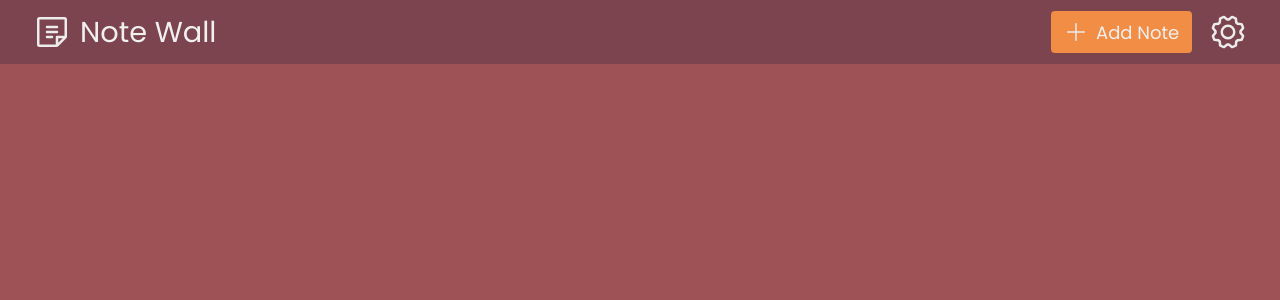
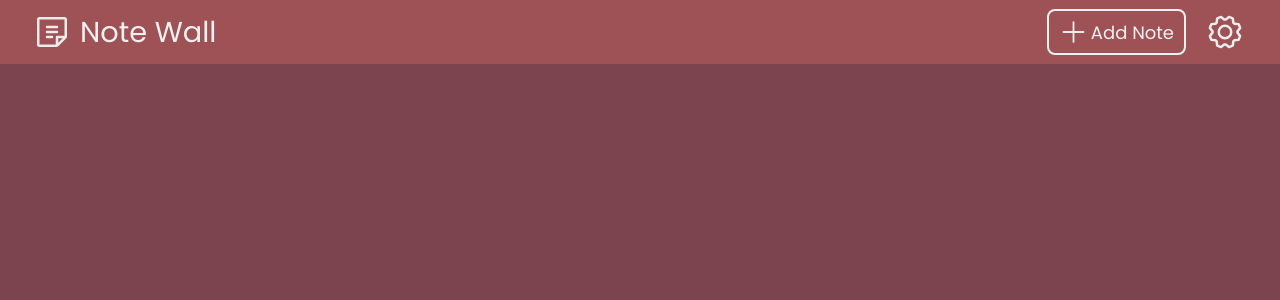
Before and after one commit to JoMath363/note-wall, a React (Vite) app in the folder client/: page / in a window 1280 px wide. Shown: the top 300 px of the page. Built offline with nearby package versions, Linux system fonts and the light colour scheme.

Commit message:
added color theme system and minor design changes

```diff
--- a/client/src/Components/Header/Header.css
+++ b/client/src/Components/Header/Header.css
@@ -19,24 +19,30 @@
       font-size: 1.8rem;
       font-weight: 400;
    }
+
+   & img {
+      height: 2.5rem;
+      width: 2.5rem;
+   }
 }
 
 .header-left {
    display: flex;
    align-items: center;
    gap: 1rem;
+}
 
-   & button {
+.add-note-btn {
    all: unset;
 
    display: flex;
    align-items: center;
-      gap: 0.5rem;
+   gap: 0.2rem;
 
-      padding: .3rem .8rem;
+   padding: .2rem .6rem;
 
-      background: var(--primary);
-      border-radius: .25rem;
+   border: 2px solid var(--white);
+   border-radius: 8px;
 
    cursor: pointer;
 
@@ -46,8 +52,112 @@
    }
 
    & img {
-         height: 2rem;
-         width: 1.5rem;
+      height: calc(2.5rem - 4px);
+      width: 1.8rem;
+   }
+
+   &:hover {
+      background: var(--primary);
+      border: 2px solid var(--primary);
+   }
+
+   &:active {
+      filter: brightness(120%);
    }
 }
+
+.settings {
+   position: relative;
+
+   display: flex;
+   justify-content: center;
+   align-items: center;
 }
+
+& #settings-btn {
+   all: unset;
+
+   display: flex;
+   align-items: center;
+   justify-content: center;
+
+   padding: .2rem;
+
+   border-radius: 8px;
+
+   cursor: pointer;
+
+   & img {
+      height: 2.5rem;
+      width: 2.5rem;
+   }
+
+   &:hover {
+      background-color: var(--primary);
+   }
+
+   &:active {
+      filter: brightness(120%);
+   }
+
+   &.active {
+      background-color: var(--primary);
+      border-radius: 8px;
+   }
+}
+
+& #settings-box {
+   position: absolute;
+   top: calc(100% + 1.5rem);
+   right: 0;
+   z-index: 2;
+
+   display: none;
+
+   padding: 1rem;
+
+   border-radius: 8px;
+
+   background: var(--surface);
+
+   &.active {
+      display: flex;
+      flex-direction: column;
+      gap: .5rem;
+   }
+}
+
+& .theme-btn {
+   all: unset;
+
+   display: flex;
+   gap: .2rem;
+
+   padding: .3rem .4rem;
+
+
+   background-color: rgba(255, 255, 255, 0.1);
+   border-radius: 8px;
+
+   cursor: pointer;
+
+   &:hover {
+      background-color: rgba(0, 0, 0, 0.1);
+   }
+
+   &:active {
+      filter: brightness(120%);
+   }
+
+   &.selected {
+      border: 1px solid var(--primary);
+   }
+
+   & span {
+      width: 2rem;
+      height: 2rem;
+
+      border-radius: 1rem;
+   }
+
+}
--- a/client/src/Components/Header/Header.jsx
+++ b/client/src/Components/Header/Header.jsx
@@ -4,9 +4,16 @@ import GearIcon from '../Assets/gear_icon.svg';
 import PlusIcon from '../Assets/plus_icon.svg'
 import { useNotes } from '../../context';
 
+const Header = (props) => {
+   const { addNote, settings, themes, setSettings } = useNotes();
 
-const Header = (props) => {
-   const { notes, addNote } = useNotes();
+   const toggleSettingsBox = () => {
+      const btn = document.getElementById('settings-btn');
+      const box = document.getElementById('settings-box');
+
+      box.classList.toggle('active')
+      btn.classList.toggle('active')
+   }
 
    return (
       <header className='header'>
@@ -16,11 +23,37 @@ const Header = (props) => {
          </div>
 
          <div className='header-left'>
-            <button onClick={addNote}>
+            <button className='add-note-btn' onClick={addNote}>
                <img src={PlusIcon} alt="Plus Icon" />
                <p>Add Note</p>
             </button>
-            <img className='icon' src={GearIcon} alt="Gear Icon" onClick={() => console.table(notes)}/>
+
+            <div className='settings'>
+               <button id='settings-btn' onClick={toggleSettingsBox}>
+                  <img src={GearIcon} alt="Gear Icon" />
+               </button>
+
+               <div id='settings-box'>
+                  {
+                     themes.map((theme, i) => {
+                        return (
+                           <button
+                              className={settings.currentTheme == i ? 'theme-btn selected' : 'theme-btn'}
+                              key={i}
+                              onClick={() => setSettings(prev => ({ ...prev, currentTheme: i }))}>
+                              <span style={{ background: theme.background }} />
+                              <span style={{ background: theme.surface }} />
+                              <span style={{ background: theme.primary }} />
+                              <span style={{ background: theme.clr1 }} />
+                              <span style={{ background: theme.clr2 }} />
+                              <span style={{ background: theme.clr3 }} />
+                              <span style={{ background: theme.clr4 }} />
+                           </button>
+                        )
+                     })
+                  }
+               </div>
+            </div>
          </div>
       </header>
    )
--- a/client/src/Components/Note/Note.css
+++ b/client/src/Components/Note/Note.css
@@ -123,7 +123,7 @@
       border: 2px solid var(--black);
       border-radius: 2rem;
 
-      &.active {
+      &.selected {
          border: 2px solid var(--secondary);
       }
    }
--- a/client/src/Components/Note/Note.jsx
+++ b/client/src/Components/Note/Note.jsx
@@ -33,7 +33,7 @@ const Note = (props) => {
                {
                   [...Array(4)].map((_, i) => `var(--note-clr-${i + 1})`).map((btnColor, i) =>
                      <button
-                        className={btnColor == color ? 'color-btn active' : 'color-btn'}
+                        className={btnColor == color ? 'color-btn selected' : 'color-btn'}
                         style={{ background: btnColor }} key={i}
                         onClick={() => setColor(btnColor)} />
                   )
--- a/client/src/Context.jsx
+++ b/client/src/Context.jsx
@@ -3,6 +3,7 @@ import { createContext, useContext, useEffect, useState } from 'react';
 export const NotesContext = createContext();
 
 export const NotesProvider = ({ children }) => {
+   //Note
    const [notes, setNotes] = useState(() => {
       const cache = localStorage.getItem('userNotes');
       return cache ? JSON.parse(cache).notes : [];
@@ -31,8 +32,90 @@ export const NotesProvider = ({ children }) => {
       setNotes(prev => prev.map(note => attNote.id == note.id ? attNote : note));
    }
 
+   //Settings
+   const [settings, setSettings] = useState(() => {
+      const cache = localStorage.getItem('userSettings');
+
+      const initialSetttings = {
+         currentTheme: 0,
+      }
+
+      return cache ? JSON.parse(cache).settings : initialSetttings;
+   })
+
+   const themes = [
+      {
+         background: "#7C444F",
+         surface: "#9F5255",
+         primary: "#f18d45",
+         clr1: "#D697C1",
+         clr2: "#FDC7C7",
+         clr3: "#F9F2BB",
+         clr4: "#7F9BD4"
+      },
+      {
+         background: "#2F4F4F",
+         surface: "#4C8C8C",
+         primary: "#9FB8B9",
+         clr1: "#A0C5D8",
+         clr2: "#7F9D85",
+         clr3: "#9E7F6C",
+         clr4: "#9E4C3A"
+      },
+      {
+         background: "#4E3B31",
+         surface: "#9A5B44",
+         primary: "#F7B679",
+         clr1: "#D6A18F",
+         clr2: "#D2A66E",
+         clr3: "#9A7F56",
+         clr4: "#9A3E29"
+      },
+      {
+         background: "#4C3B4D",
+         surface: "#5D4C63",
+         primary: "#B6948C",
+         clr1: "#D28A9A",
+         clr2: "#9E4F5F",
+         clr3: "#D19F9D",
+         clr4: "#A07B4E"
+      },
+      {
+         background: "#1D2B33",
+         surface: "#4B5C67",
+         primary: "#9D9C99",
+         clr1: "#3C6476",
+         clr2: "#6C7D90",
+         clr3: "#6E7F8D",
+         clr4: "#A0B6C4"
+      }
+   ]
+
+   useEffect(() => {
+      const currentTheme = themes[settings.currentTheme];
+
+      document.documentElement.style.setProperty('--background', currentTheme.background);
+      document.documentElement.style.setProperty('--surface', currentTheme.surface);
+      document.documentElement.style.setProperty('--primary', currentTheme.primary);
+      document.documentElement.style.setProperty('--note-clr-1', currentTheme.clr1);
+      document.documentElement.style.setProperty('--note-clr-2', currentTheme.clr2);
+      document.documentElement.style.setProperty('--note-clr-3', currentTheme.clr3);
+      document.documentElement.style.setProperty('--note-clr-4', currentTheme.clr4);
+
+      localStorage.setItem('userSettings', JSON.stringify({ settings: settings }));
+   }, [settings]);
+
    return (
-      <NotesContext.Provider value={{ notes, addNote, removeNoteById, attNoteById }}>
+      <NotesContext.Provider value={
+         {
+            notes,
+            addNote,
+            removeNoteById,
+            attNoteById,
+            settings,
+            themes,
+            setSettings
+         }}>
          {children}
       </NotesContext.Provider>
    );
--- a/client/src/index.css
+++ b/client/src/index.css
@@ -24,8 +24,3 @@ body {
 
   font-family: "Poppins", serif;
 }
-
-.icon {
-  height: 2.5rem;
-  width: 2.5rem;
-}
```
Lines whose indentation alone changed are shown as unchanged.
